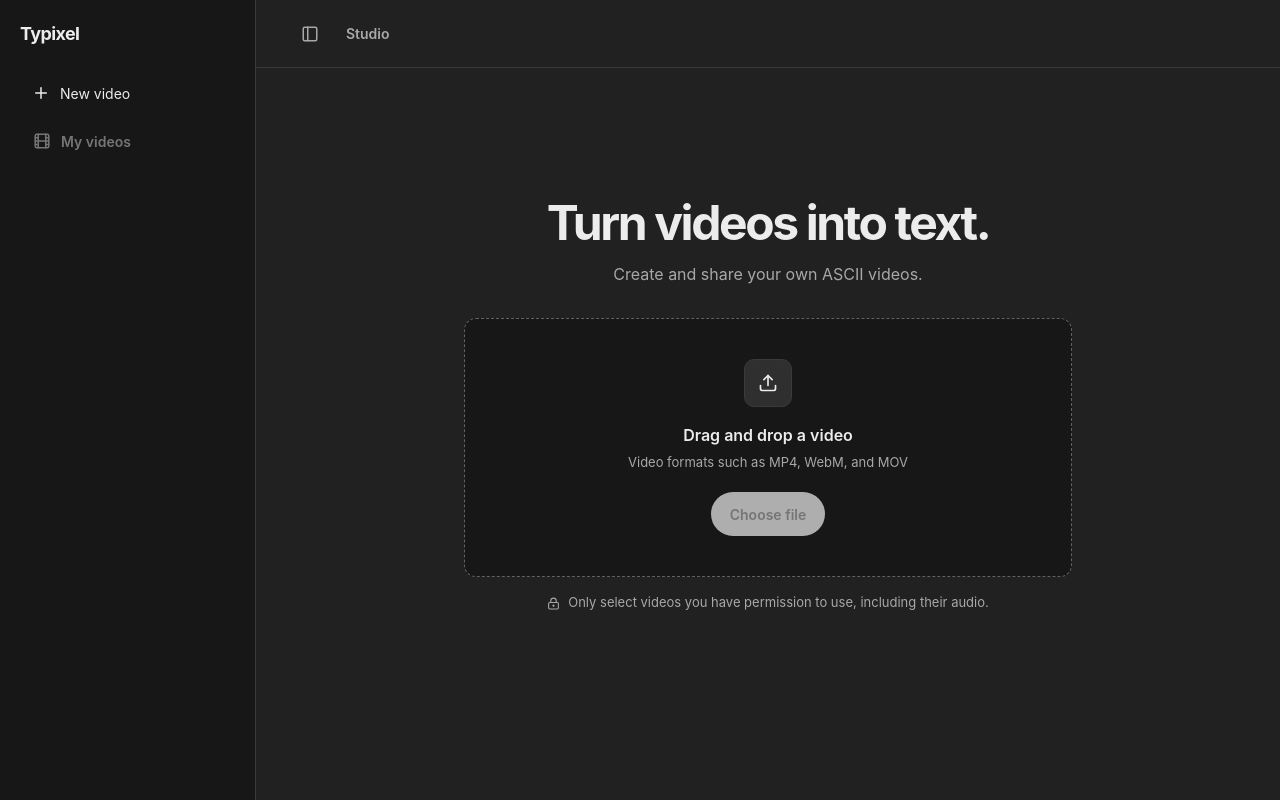
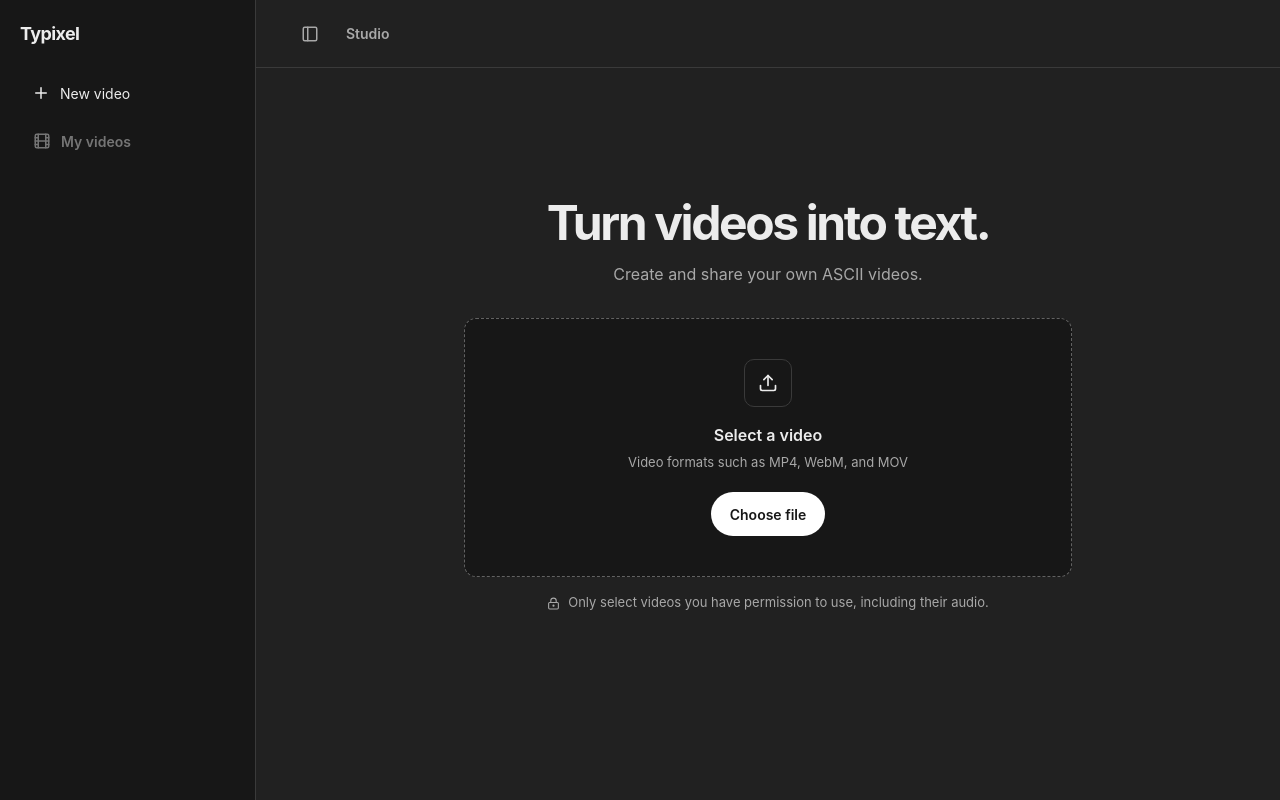
Before and after one commit to xode114kr1/typixel, a Next.js app: page / in a window 1280 px wide. Built offline with nearby package versions, Linux system fonts and the light colour scheme.

Commit message:
feat(studio): enable local video selection

```diff
--- a/src/app/(studio)/home.module.css
+++ b/src/app/(studio)/home.module.css
@@ -28,15 +28,11 @@
   background: var(--color-sidebar);
 }
 
-.uploadIcon {
-  display: grid;
+.dropZone .uploadIcon {
   width: 3rem;
   height: 3rem;
-  place-items: center;
+  padding: 0;
   margin-block-end: 1rem;
-  border: 1px solid var(--color-line);
-  border-radius: var(--radius-control);
-  background: var(--color-surface);
   font-size: 1.25rem;
 }
 
@@ -56,6 +52,16 @@
   border-radius: 999px;
 }
 
+.selectionFeedback p:not(:empty) {
+  margin-block-start: 0.75rem;
+  overflow-wrap: anywhere;
+  font-size: 0.875rem;
+}
+
+.selectionFeedback [role="alert"] {
+  color: #ffb4b4;
+}
+
 .rightsNote {
   display: flex;
   justify-content: center;
--- a/src/app/(studio)/page.tsx
+++ b/src/app/(studio)/page.tsx
@@ -1,20 +1,72 @@
+"use client";
+
+import { useRef, useState, type ChangeEvent } from "react";
 import { LuLockKeyhole, LuUpload } from "react-icons/lu";
 import { Button } from "@/components/ui/button";
 import styles from "./home.module.css";
 
 export default function Home() {
+  const fileInput = useRef<HTMLInputElement>(null);
+  const [selectedFile, setSelectedFile] = useState<File | null>(null);
+  const [error, setError] = useState("");
+
+  // 공통 버튼을 눌렀을 때 브라우저의 기본 파일 선택창을 연다.
+  function openFilePicker() {
+    fileInput.current?.click();
+  }
+
+  // 선택 결과를 확인하고, 같은 파일을 다시 골라도 change 이벤트가 발생하도록 입력을 비운다.
+  function handleFileChange(event: ChangeEvent<HTMLInputElement>) {
+    const input = event.currentTarget;
+    const file = input.files?.[0];
+    input.value = "";
+
+    if (!file) return;
+
+    const isVideo = file.type
+      ? file.type.startsWith("video/")
+      : /\.(mp4|webm|mov)$/i.test(file.name);
+
+    if (!isVideo) {
+      setError("Choose a video file to continue.");
+      return;
+    }
+
+    setSelectedFile(file);
+    setError("");
+  }
+
   return (
     <section className={styles.upload} aria-labelledby="upload-title">
       <h1 id="upload-title">Turn videos into text.</h1>
       <p className={styles.description}>Create and share your own ASCII videos.</p>
 
       <div className={styles.dropZone}>
-        <span className={styles.uploadIcon}>
+        <Button
+          variant="secondary"
+          className={styles.uploadIcon}
+          aria-label="Choose a video file"
+          onClick={openFilePicker}
+        >
           <LuUpload aria-hidden="true" />
-        </span>
-        <h2>Drag and drop a video</h2>
+        </Button>
+        <h2>Select a video</h2>
         <p>Video formats such as MP4, WebM, and MOV</p>
-        <Button className={styles.chooseButton} disabled>Choose file</Button>
+        <input
+          ref={fileInput}
+          type="file"
+          accept="video/*,.mp4,.webm,.mov"
+          hidden
+          onChange={handleFileChange}
+        />
+        <Button className={styles.chooseButton} onClick={openFilePicker}>
+          Choose file
+        </Button>
+      </div>
+
+      <div className={styles.selectionFeedback}>
+        <p role="status">{selectedFile && <>Selected video: <strong>{selectedFile.name}</strong></>}</p>
+        <p role="alert">{error}</p>
       </div>
 
       <p className={styles.rightsNote}>
```
